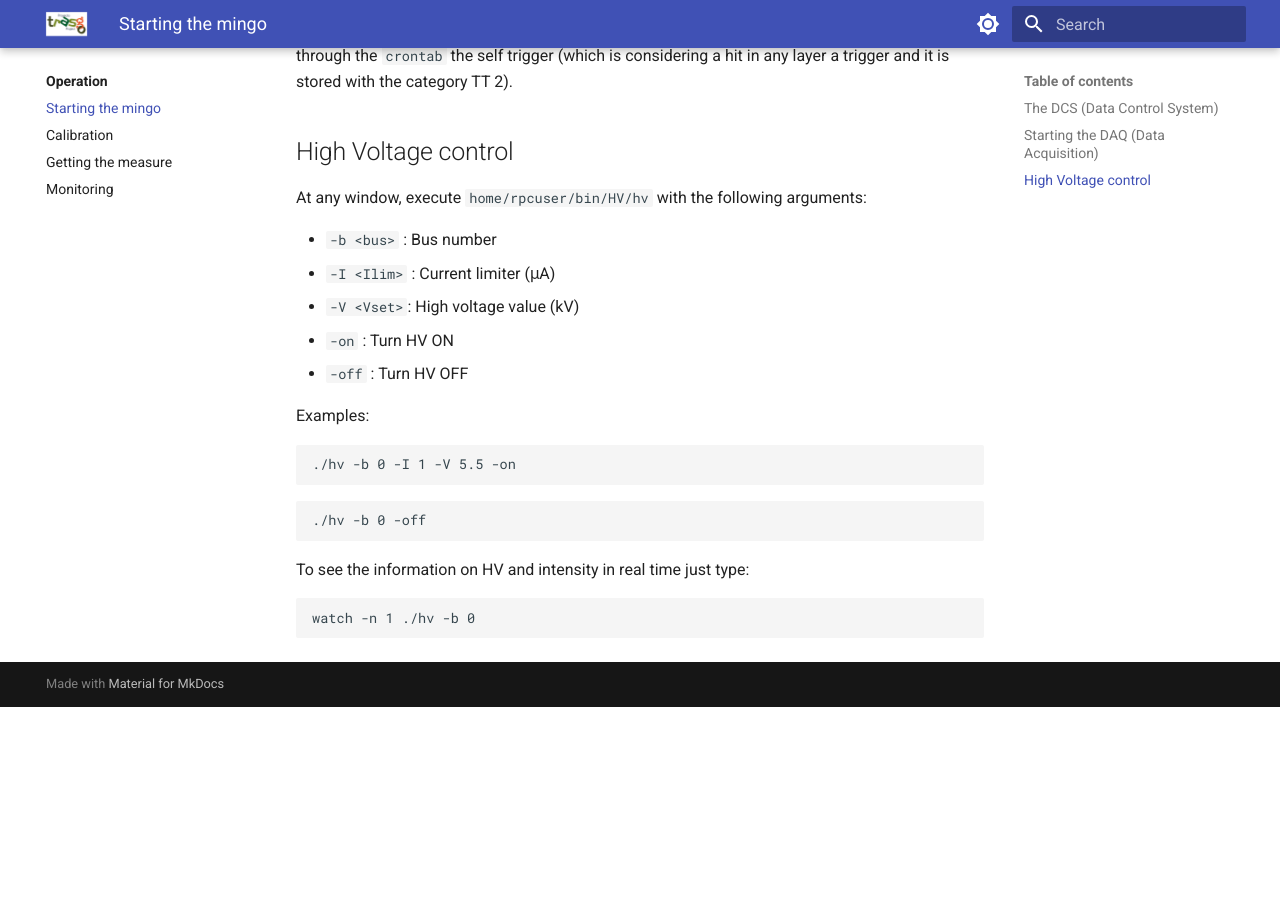
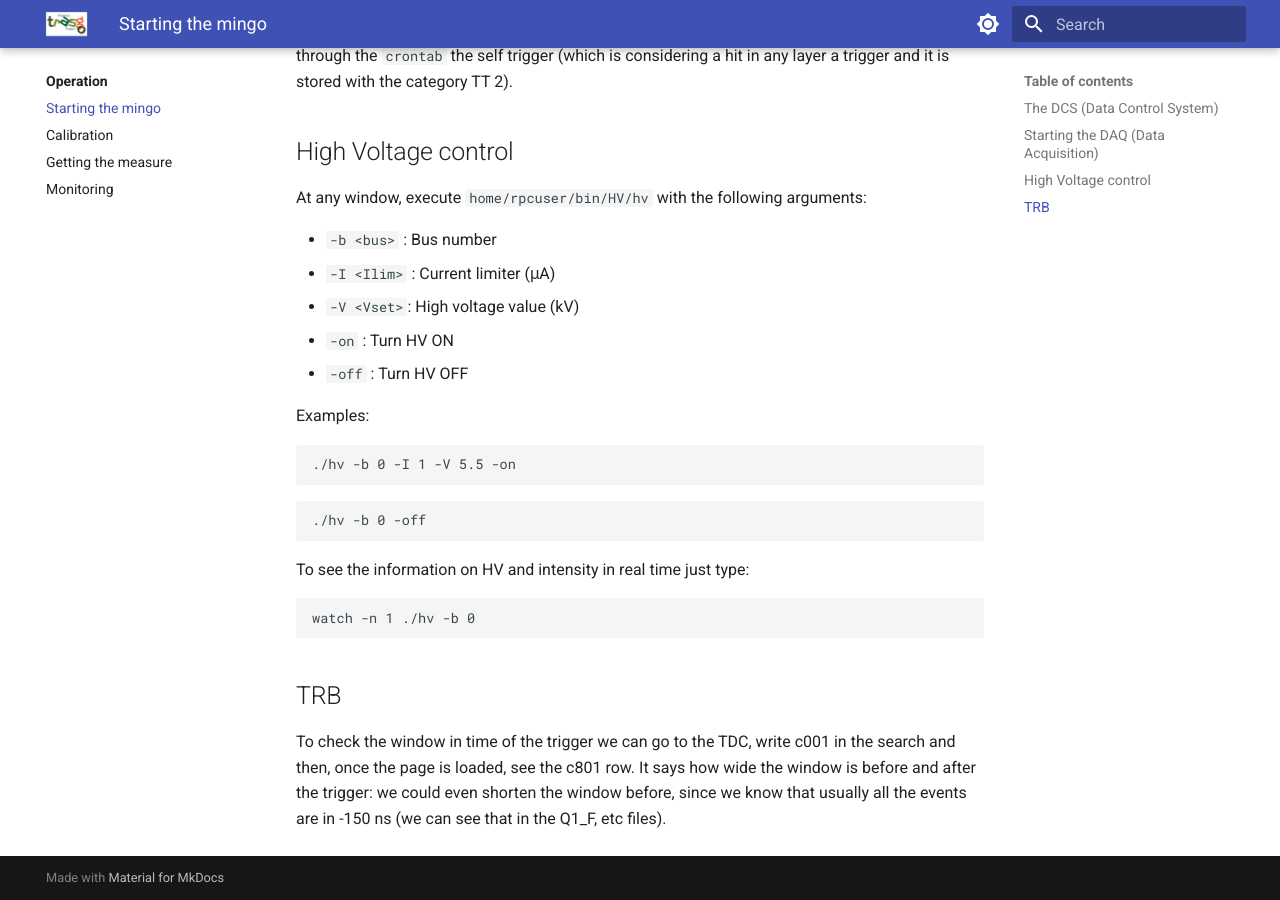
Before and after one commit to cayesoneira/miniTRASGO-documentation, an MkDocs documentation site: the page built from docs/operation/configuration.md, in a window 1280 px wide and 900 px high, scrolled down 920 px. Built offline with MkDocs 1.6.1 and Material for MkDocs 9.7.7, drawn with Linux system fonts in a browser that asks for light colours; before the commit the page ends 1627 px from its top, so only the background shows below that.

Commit message:
Update configuration.md

```diff
--- a/docs/operation/configuration.md
+++ b/docs/operation/configuration.md
@@ -33,3 +33,6 @@
 To see the information on HV and intensity in real time just type:
 
     watch -n 1 ./hv -b 0
+
+## TRB
+To check the window in time of the trigger we can go to the TDC, write c001 in the search and then, once the page is loaded, see the c801 row. It says how wide the window is before and after the trigger: we could even shorten the window before, since we know that usually all the events are in -150 ns (we can see that in the Q1_F, etc files).
```
